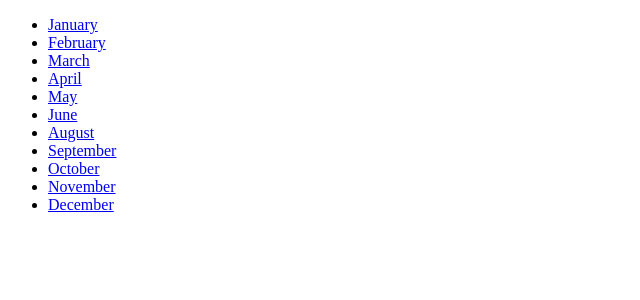
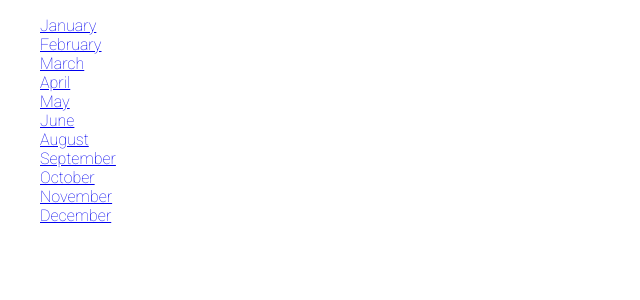
Before and after one commit to horizoncoder/page-django, a Django app: page /challenge/ in a window 1280 px wide. Shown: the top 300 px of the page, without its empty margins (0-640 px from the left). Run offline with Django 5.2, Linux system fonts and the light colour scheme.

Commit message:
add styles

```diff
--- /dev/null
+++ b/challenges/static/challenges/challenges.css
@@ -0,0 +1,3 @@
+ul{
+    list-style: none;
+}
--- a/challenges/templates/challenges/challenge.html
+++ b/challenges/templates/challenges/challenge.html
@@ -5,6 +5,7 @@
 {% endblock %}
 
 {% block content %}
+{% include "challenges/includes/header.html" %}
     <h1>{{ month_name | title}} Challenge</h1>
     {% if text is not None %}
     <h2>{{ text }}</h2>
--- /dev/null
+++ b/challenges/templates/challenges/includes/header.html
@@ -0,0 +1,5 @@
+<header>
+    <nav>
+        <a href="{% url 'index' %}">All Challenges</a>
+    </nav>
+</header>
--- a/challenges/templates/challenges/index.html
+++ b/challenges/templates/challenges/index.html
@@ -1,4 +1,9 @@
 {% extends "layout.html" %}
+{% load static %}
+{% block css_files %}
+<link rel="stylesheet" href="{% static 'challenges/challenges.css' %}">
+{% endblock %}
+
 
 {% block page_title %}
 All Challenges
--- a/challenges/urls.py
+++ b/challenges/urls.py
@@ -2,7 +2,7 @@ from django.urls import path
 from  . import views
 
 urlpatterns=[
-path("", views.index),
+path("", views.index, name="index"),
 
 path("<int:month>", views.monthly_challenge_by_number),
 path("<str:month>", views.monthly_challenge, name="challenge")
--- a/challenges/views.py
+++ b/challenges/views.py
@@ -1,6 +1,6 @@
-from calendar import month
+from http.client import responses
 
-from django.http import HttpResponse, HttpResponseNotFound, HttpResponseRedirect
+from django.http import  HttpResponseNotFound, HttpResponseRedirect
 from django.shortcuts import render
 from django.urls import reverse
 from django.template.loader import render_to_string
@@ -28,9 +28,11 @@ def index(request):
         "months": months
     })
 def monthly_challenge_by_number(request, month):
-    if month > len(month):
-        return HttpResponseNotFound('invalid month')
     months = list(monthly_challenges.keys())
+    if month > len(months):
+        response_data = render_to_string("404.html")
+        return HttpResponseNotFound(response_data)
+
     redirect_month = months[month -1]
     return HttpResponseRedirect(reverse("challenge", args=[redirect_month]))
 
@@ -42,4 +44,5 @@ def monthly_challenge(request, month):
              "month_name": month
          })
     except:
-        return HttpResponseNotFound("<h1>This month is not supported</h1>")
+        response_data =  render_to_string("404.html")
+        return HttpResponseNotFound(response_data)
--- a/mypage/settings.py
+++ b/mypage/settings.py
@@ -119,6 +119,9 @@ USE_TZ = True
 # https://docs.djangoproject.com/en/5.1/howto/static-files/
 
 STATIC_URL = 'static/'
+STATICFILES_DIRS = [
+    BASE_DIR / "static"
+]
 
 # Default primary key field type
 # https://docs.djangoproject.com/en/5.1/ref/settings/#default-auto-field
--- /dev/null
+++ b/static/styles.css
@@ -0,0 +1,9 @@
+@import url('https://fonts.googleapis.com/css2?family=Roboto:ital,wght@0,100;0,300;0,400;0,500;0,700;0,900;1,100;1,300;1,400;1,500;1,700;1,900&display=swap');
+html {
+  font-family: "Roboto", sans-serif;
+  font-weight: 100;
+  font-style: normal;
+}
+body{
+    margin: 0;
+}
--- a/templates/layout.html
+++ b/templates/layout.html
@@ -1,9 +1,14 @@
+{% load static %}
 <!DOCTYPE html>
 <html lang="en">
 <head>
     <meta charset="UTF-8">
     <meta name="viewport" content="width=device-width, initial-scale=1.0">
     <title>{% block page_title %}{% endblock %}</title>
+<link rel="stylesheet" href="{% static 'styles.css' %}">
+{% block css_files %}
+
+{% endblock %}
 </head>
 <body>
 {% block content %}
```
Also changed, not shown: templates/404.html (added, +9 -0 lines).
